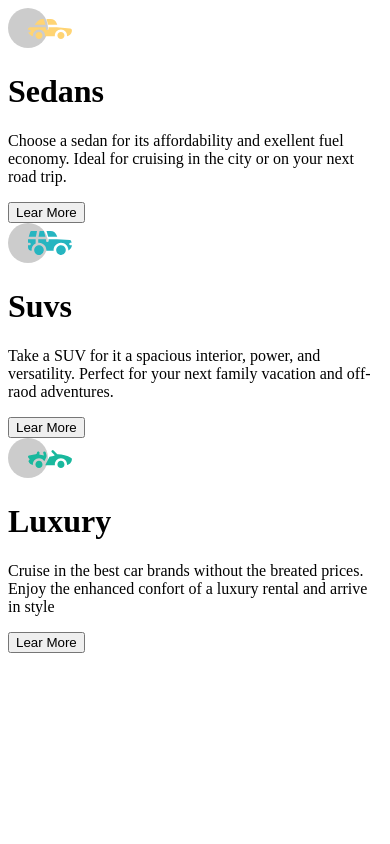
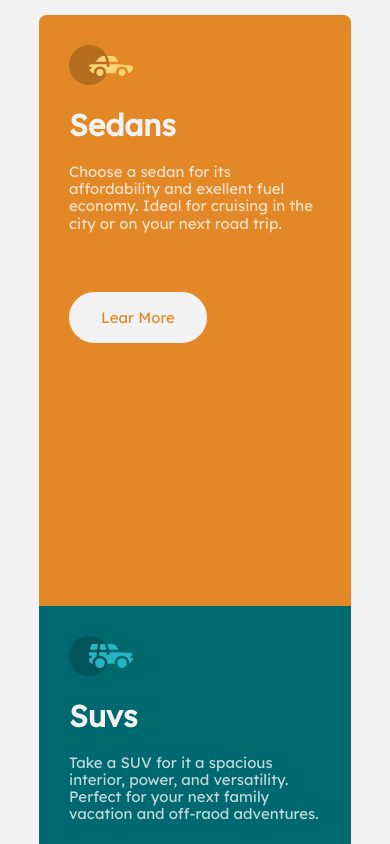
Before and after one commit to espxdev/previewColumnCardComponent, a plain HTML site: page index.html in a window 390 px wide. Shown: the top 844 px of the page. Drawn offline with Linux system fonts and the light colour scheme.

Commit message:
Styles Finalized responsive and desktop with CSS Grid property

```diff
--- a/css/styles.scss
+++ b/css/styles.scss
@@ -1,5 +1,125 @@
+@import url('https://fonts.googleapis.com/css2?family=Big+Shoulders+Display:wght@700&family=Lexend+Deca&display=swap');
 
+:root{
+    /* Colors Styles */
+    /* Primary */
+    --brigth-orange: hsl(31, 77%, 52%);
+    --dark-cyan: hsl(184, 100%, 22%);
+    --very-dark-cyan: hsl(179, 100%, 13%);
+
+    /* Neutral */
+    --transparent-white: hsla(0, 0%, 100%, 0.75);
+    --very-light-gray: hsl(0, 0%, 95%);
+
+    /* Font Family */
+
+    --lexend-decan: 'Lexend Deca', sans-serif;
+    --big-shoulders: 'Big Shoulders Display', cursive;
+}
 
 
 
 /* Custom Styles */
+
+html {
+    -webkit-box-sizing: border-box;
+    -moz-box-sizing: border-box;
+    box-sizing: border-box;
+    font-size: 15px;
+  }
+  *, *:before, *:after {
+    -webkit-box-sizing: inherit;
+    -moz-box-sizing: inherit;
+    box-sizing: inherit;
+}
+
+body{
+    background-color: var(--very-light-gray);
+    font-family: var(--lexend-decan);
+}
+
+.grid_container{
+    display: grid;
+    height: 100vh;
+    place-content: center;
+    grid-template-columns: repeat(3, 20vw);
+    border-radius: 2rem;
+
+    &_card{
+        height: 70vh;
+        padding: 2rem;
+        color: var(--very-light-gray);
+
+        &_title{
+            font-family: var(--big-shoulders);
+        }
+
+        &_paragraph{
+            color: var(--transparent-white);
+        }
+
+        &_button{
+            padding: 1rem 2rem;
+            border: 2px solid var(--very-light-gray);
+            background-color: var(--very-light-gray);
+            border-radius: 2rem;
+            position: relative;
+            top: 3rem;
+        }
+    }
+
+    &_card:nth-child(1){
+        background-color: var(--brigth-orange);
+        border-top-left-radius: .5rem;
+        border-bottom-left-radius: .5rem;
+    }
+
+    &_card:nth-child(1) button{
+        color: var(--brigth-orange);
+    }
+
+    &_card:nth-child(2){
+        background-color: var(--dark-cyan);
+
+    }
+    &_card:nth-child(2) button{
+        color: var(--dark-cyan);
+    }
+
+    &_card:nth-child(3){
+        background-color: var(--very-dark-cyan);
+        border-top-right-radius: .5rem;
+        border-bottom-right-radius: .5rem;
+    }
+
+    &_card:nth-child(3) button{
+        color: var(--very-dark-cyan);
+    }
+
+    &_card button:hover{
+        color: var(--transparent-white);
+        background-color: transparent;
+        cursor: pointer;
+    }
+}
+
+
+/* Responsive Design */
+
+@media screen and (max-width: 768px){
+    .grid_container{
+        padding: 1rem;
+        height: auto;
+        grid-template-columns: 80vw;
+
+        &_card:nth-child(1){
+            border-bottom-left-radius: 0;
+            border-top-right-radius: .5rem;
+        }
+
+        &_card:nth-child(3){
+            border-top-right-radius: 0;
+            border-bottom-left-radius: .5rem;
+        }
+    }
+}
--- a/index.html
+++ b/index.html
@@ -4,6 +4,8 @@
     <meta charset="UTF-8">
     <meta http-equiv="X-UA-Compatible" content="IE=edge">
     <meta name="viewport" content="width=device-width, initial-scale=1.0">
+    <link rel="stylesheet" href="css/normalize.css">
+    <link rel="stylesheet" href="css/styles.css">
     <title>FrontEnd Mentor | Preview Card Componen</title>
 </head>
 <body>
```
Also changed, not shown: css/normalize.css (added), css/styles.css (added), 1 other file.
